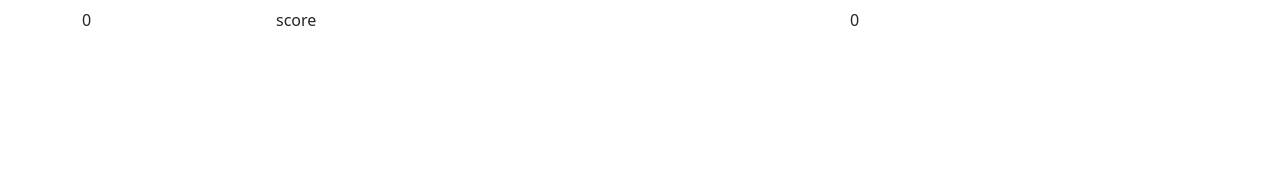
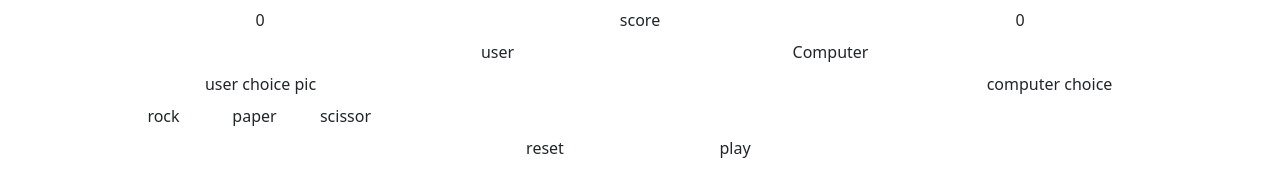
Before and after one commit to chrisk4040/jan-monthly, a plain HTML site: page index.html in a window 1280 px wide. Drawn offline with nearby package versions, Linux system fonts and the light colour scheme.

Commit message:
made the whole format need to add ebeery things

```diff
--- a/index.html
+++ b/index.html
@@ -19,27 +19,28 @@
     <main>
 
         <div class="container">
-            <div class="row align-items-center my-2">
-                <div class="col-2 mr-2">0</div>
-                <div class="col-6 mx-1">score</div>
-                <div class="col-2 ml-2">0</div>
+            <div class="row align-items-center my-2 justify-content-center">
+
+                <div class="col-2 text-center">0</div>
+                <div class="col-6 text-center">score</div>
+                <div class="col-2 text-center">0</div>
             </div>
-            <div class="row">
-                <div class="col-3"></div>
-                <div class="col-3"></div>
+            <div class="row align-items-center my-2 justify-content-center">
+                <div class="col-3 text-center ms-5">user</div>
+                <div class="col-3 text-center ms-5 ">Computer</div>
             </div>
-            <div class="row">
-                <div class="col-3"></div>
-                <div class="col-3"></div>
+            <div class="row align-items-center my-2 ">
+                <div class="col-3 text-center ms-5">user choice pic</div>
+                <div class="col-3 text-center ms-auto pe-5">computer choice </div>
             </div>
-            <div class="row">
-                <div class="col-2"></div>
-                <div class="col-2"></div>
-                <div class="col-2"></div>
+            <div class="row align-items-center my-2 ps-5 justify-content-start">
+                <div class="col-1 text-center">rock</div>
+                <div class="col-1 text-center">paper </div>
+                <div class="col-1 text-center">scissor</div>
             </div>
-            <div class="row">
-                <div class="col-2"></div>
-                <div class="col-2"></div>
+            <div class="row align-items-center my-2 justify-content-center">
+                <div class="col-2 text-center">reset</div>
+                <div class="col-2 text-center">play</div>
             </div>
 
 
--- a/style.css
+++ b/style.css
@@ -0,0 +1,10 @@
+
+$spacer: 1rem;
+$spacers: (
+  0: 0,
+  1: $spacer * .25,
+  2: $spacer * .5,
+  3: $spacer,
+  4: $spacer * 1.5,
+  5: $spacer * 3,
+);
```
